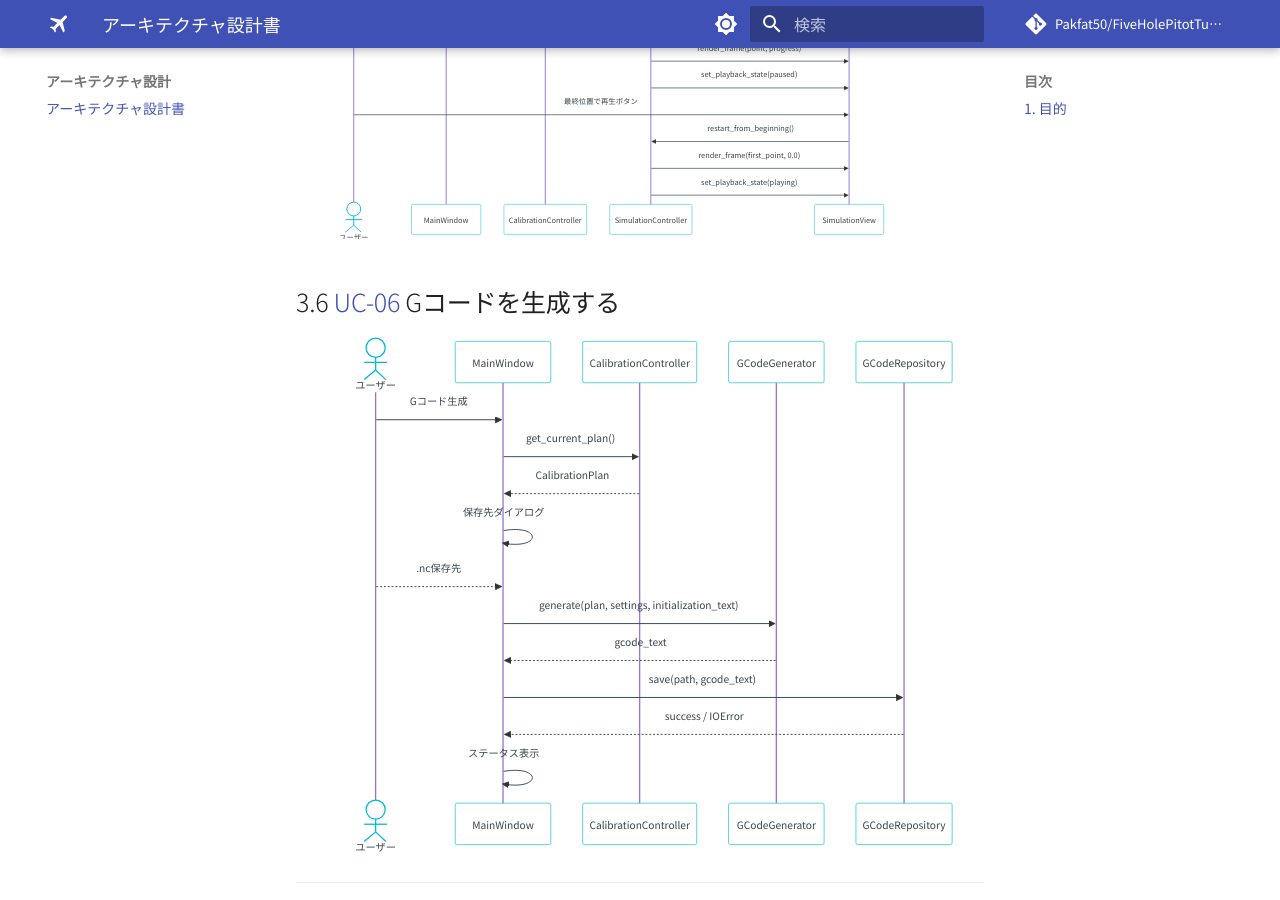
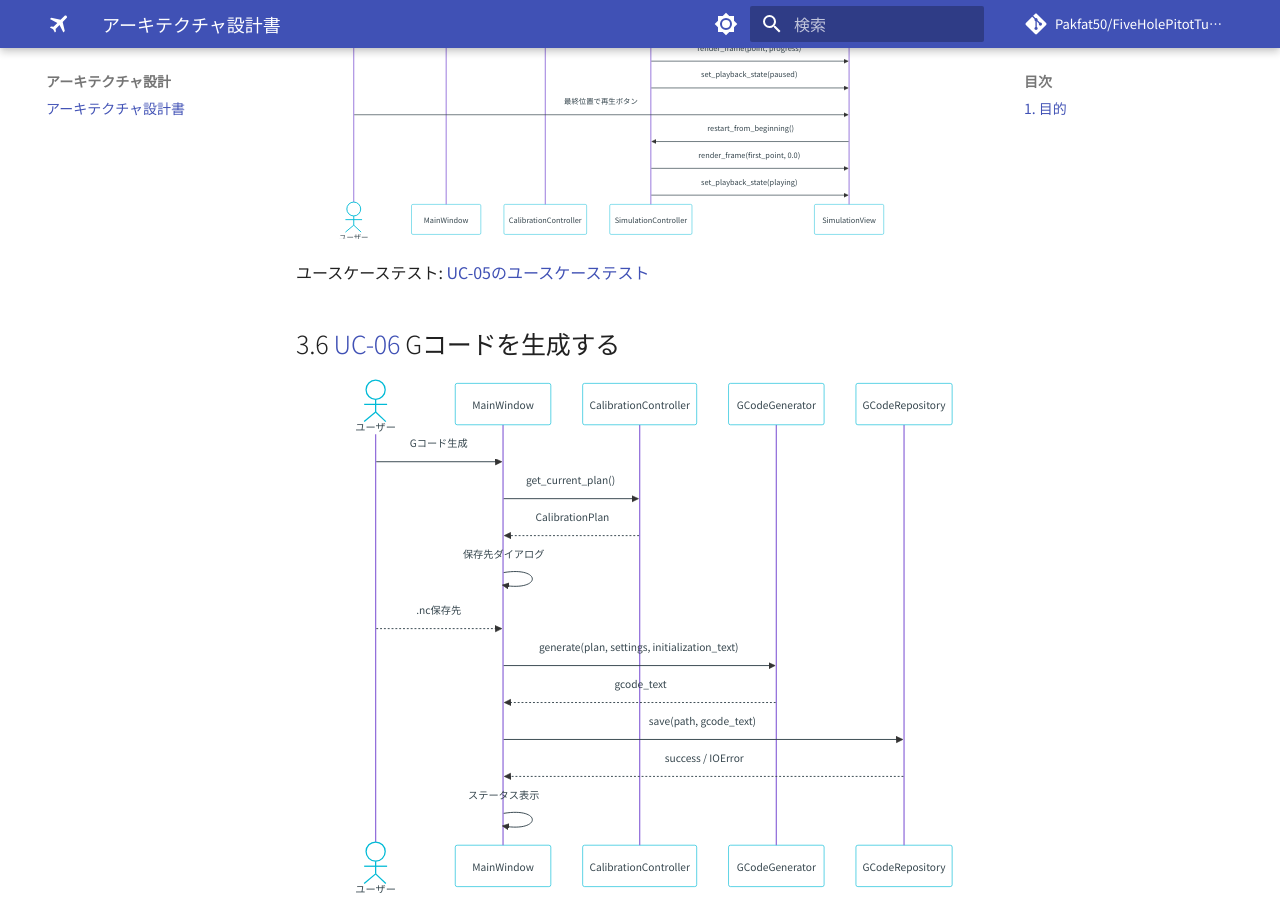
Before and after one commit to Pakfat50/FiveHolePitotTubeCalibration, an MkDocs documentation site: the page built from docs/architecture_design.md, in a window 1280 px wide and 900 px high, scrolled down 5855 px. Built offline with MkDocs 1.6.1 and Material for MkDocs 9.7.7, drawn with Linux system fonts in a browser that asks for light colours; comment, search, counter and statistics services are not loaded.

Commit message:
docs: link simulation use case to use case tests

````diff
--- a/docs/architecture_design.md
+++ b/docs/architecture_design.md
@@ -173,6 +173,7 @@ sequenceDiagram
     end
 ```
 
+<a id="uc-05"></a>
 ## 3.5 UC-05 シミュレーションする
 
 ```mermaid
@@ -221,6 +222,8 @@ sequenceDiagram
     SimController->>SimView: render_frame(first_point, 0.0)
     SimController->>SimView: set_playback_state(playing)
 ```
+
+ユースケーステスト: [[UCTEST:UC-05]]
 
 ## 3.6 UC-06 Gコードを生成する
 
````
